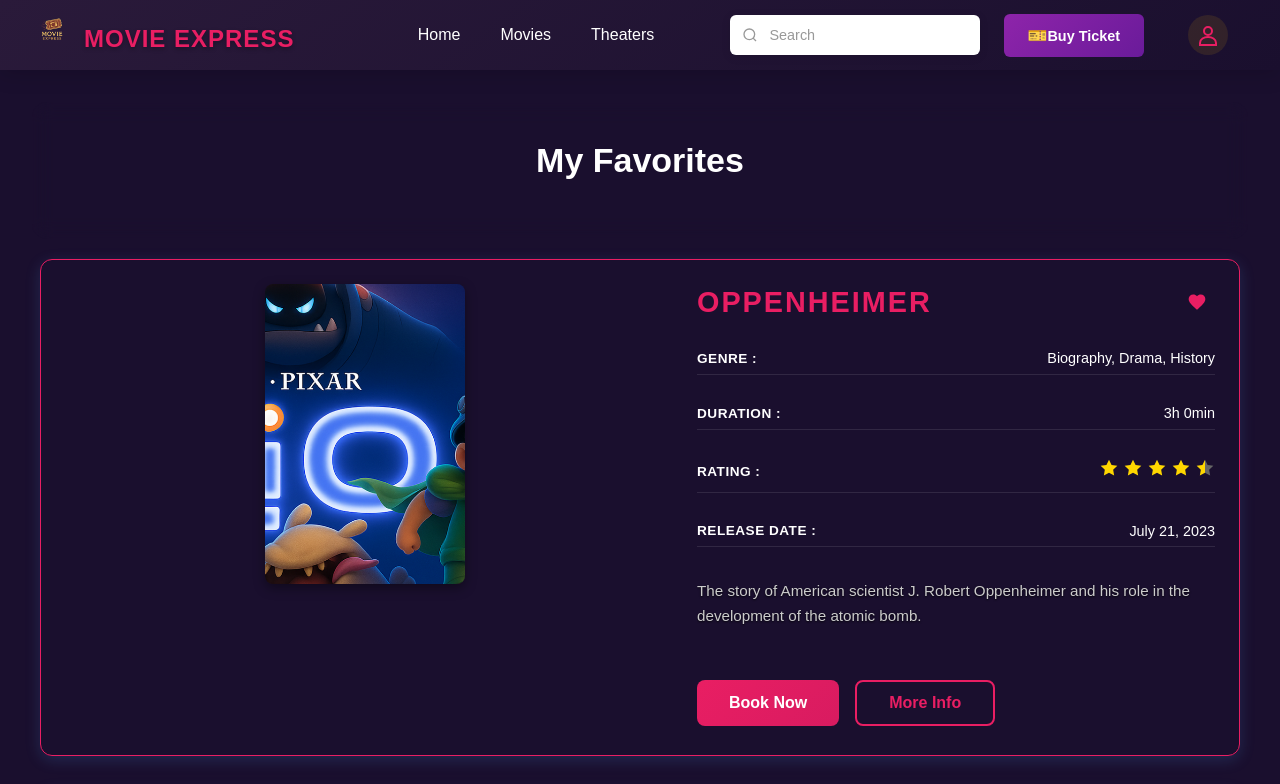
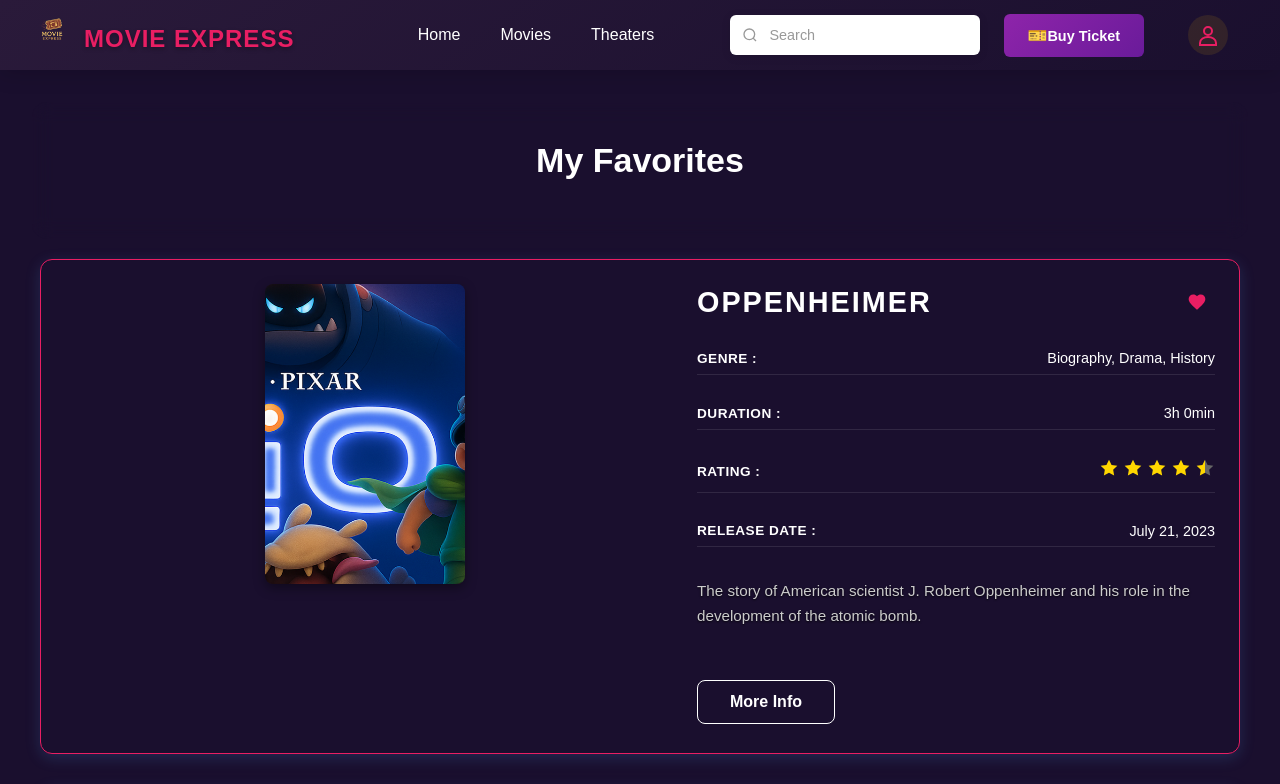
Before and after one commit to AnuNirmani/Movie-Ticket-Booking, a React (Vite) app: page /favorites in a window 1280 px wide. Shown: the top 784 px of the page. Built offline with nearby package versions, Linux system fonts and the light colour scheme.

Commit message:
My favourites page fixed the css

```diff
--- a/src/FrondEnd/css/Home/theaters.css
+++ b/src/FrondEnd/css/Home/theaters.css
@@ -182,9 +182,9 @@
 }
 
 .view-location-btn:hover {
-  background: linear-gradient(135deg, #7b1fa2, #e91e63);
-  transform: translateY(-3px) scale(1.05);
-  box-shadow: 0 8px 25px rgba(142, 36, 170, 0.7);
+  background: linear-gradient(135deg, #9c27b0, #7b1fa2);
+  transform: translateY(-2px);
+  box-shadow: 0 6px 20px rgba(142, 36, 170, 0.6);
 }
 
 .theaters-footer {
@@ -241,9 +241,9 @@
 }
 
 .contact-btn.primary:hover {
-  background: linear-gradient(135deg, #7b1fa2, #e91e63);
+  background: linear-gradient(135deg, #9c27b0, #7b1fa2);
   transform: translateY(-2px);
-  box-shadow: 0 6px 20px rgba(142, 36, 170, 0.4);
+  box-shadow: 0 6px 20px rgba(142, 36, 170, 0.6);
 }
 
 .contact-btn.secondary {
--- a/src/FrondEnd/css/Profile/favorites.css
+++ b/src/FrondEnd/css/Profile/favorites.css
@@ -83,7 +83,7 @@
 .movie-title h2 {
   font-size: 1.8rem;
   font-weight: 700;
-  color: #e91e63;
+  color: #ffffff;
   margin: 0;
 }
 
@@ -172,32 +172,18 @@
   margin-top: 1rem;
 }
 
-.book-now-btn,
 .more-info-btn {
+  background: transparent;
+  border: 1px solid #ffffff !important;
+  color: #ffffff;
   padding: 0.75rem 2rem;
-  border: none;
   border-radius: 8px;
   font-weight: 600;
   font-size: 1rem;
   cursor: pointer;
   transition: all 0.3s ease;
-}
-
-.book-now-btn {
-  background: linear-gradient(135deg, #e91e63, #d81b60);
-  color: white;
-}
-
-.book-now-btn:hover {
-  background: linear-gradient(135deg, #d81b60, #c2185b);
-  transform: translateY(-2px);
-  box-shadow: 0 4px 12px rgba(233, 30, 99, 0.4);
-}
-
-.more-info-btn {
-  background: transparent;
-  border: 2px solid #e91e63;
-  color: #e91e63;
+  outline: none !important;
+  box-shadow: none !important;
 }
 
 .more-info-btn:hover {
@@ -205,6 +191,21 @@
   color: white;
   transform: translateY(-2px);
   box-shadow: 0 4px 12px rgba(233, 30, 99, 0.4);
+}
+
+.more-info-btn:focus {
+  outline: none !important;
+  border: 1px solid #ffffff !important;
+  box-shadow: none !important;
+}
+
+.more-info-btn:active {
+  outline: none !important;
+  border: 1px solid #e91e63 !important;
+}
+
+.more-info-btn:focus-visible {
+  outline: none !important;
 }
 
 /* Responsive Design */
--- a/src/FrondEnd/pages/Profile/favorites.jsx
+++ b/src/FrondEnd/pages/Profile/favorites.jsx
@@ -133,7 +133,6 @@ const Favorites = () => {
                   </div>
 
                   <div className="action-buttons">
-                    <button className="book-now-btn">Book Now</button>
                     <button className="more-info-btn">More Info</button>
                   </div>
                 </div>
```
